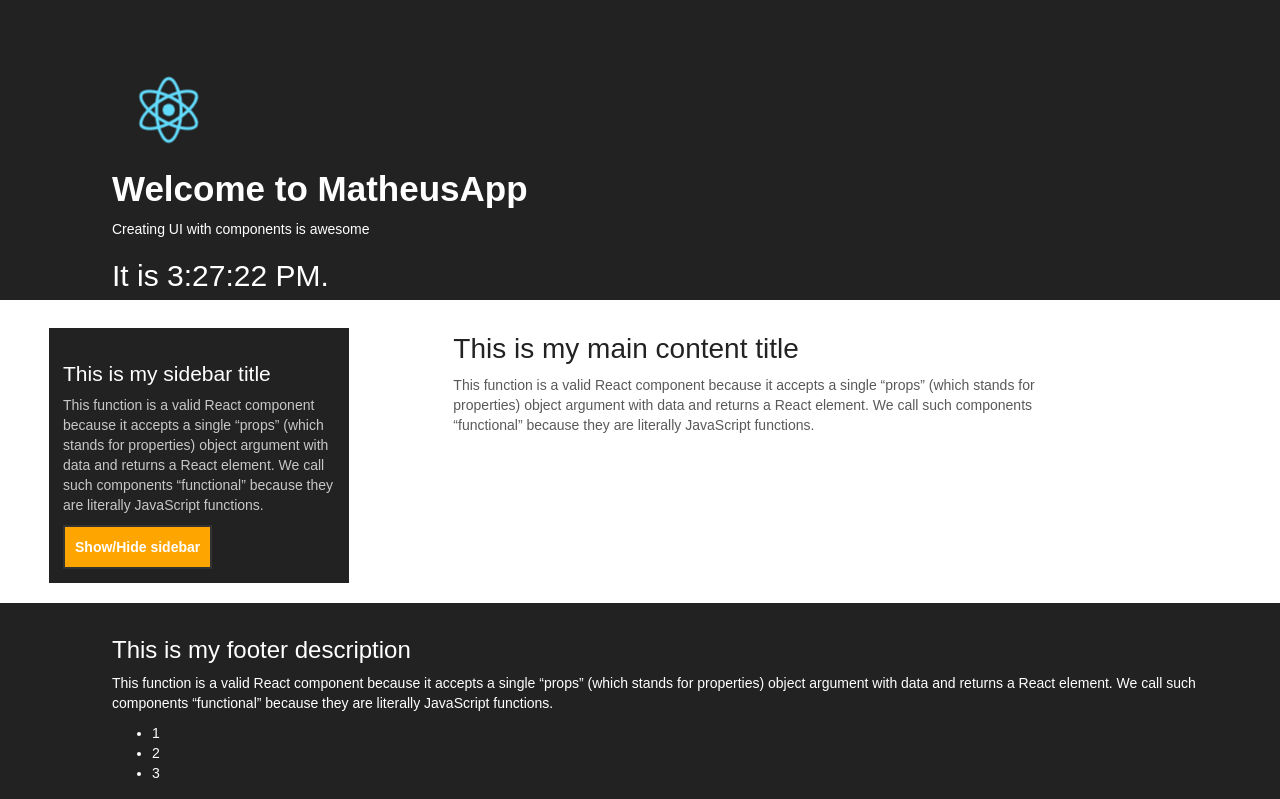
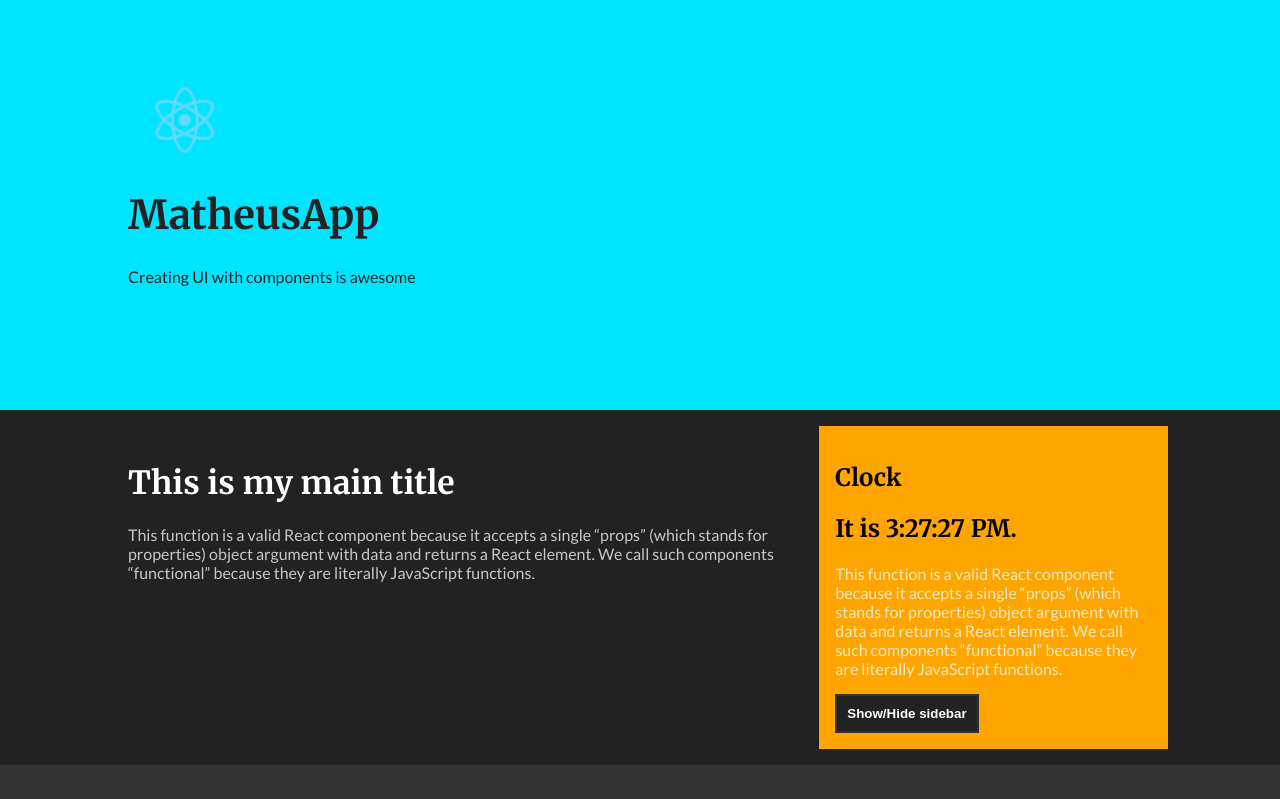
Before and after one commit to matheuseabra/airbnb-clone-client, a React (Create React App) app: page / in a window 1280 px wide. Shown: the top 799 px of the page. Built offline with nearby package versions, Linux system fonts and the light colour scheme.

Commit message:
added CSS grid layout and stateful components

```diff
--- a/package.json
+++ b/package.json
@@ -4,7 +4,6 @@
   "private": true,
   "dependencies": {
     "react": "^16.2.0",
-    "react-bootstrap": "^0.32.1",
     "react-dom": "^16.2.0",
     "react-scripts": "1.1.1"
   },
--- a/public/index.html
+++ b/public/index.html
@@ -10,11 +10,7 @@
     -->
     <link rel="manifest" href="%PUBLIC_URL%/manifest.json">
     <link rel="shortcut icon" href="%PUBLIC_URL%/favicon.ico">
-    <!-- Latest compiled and minified CSS -->
-<link rel="stylesheet" href="https://maxcdn.bootstrapcdn.com/bootstrap/3.3.7/css/bootstrap.min.css" integrity="sha384-BVYiiSIFeK1dGmJRAkycuHAHRg32OmUcww7on3RYdg4Va+PmSTsz/K68vbdEjh4u" crossorigin="anonymous">
-
-<!-- Optional theme -->
-<link rel="stylesheet" href="https://maxcdn.bootstrapcdn.com/bootstrap/3.3.7/css/bootstrap-theme.min.css" integrity="sha384-rHyoN1iRsVXV4nD0JutlnGaslCJuC7uwjduW9SVrLvRYooPp2bWYgmgJQIXwl/Sp" crossorigin="anonymous">
+    <link href="https://fonts.googleapis.com/css?family=Lato|Merriweather:700" rel="stylesheet">
     <!--
       Notice the use of %PUBLIC_URL% in the tags above.
       It will be replaced with the URL of the `public` folder during the build.
--- a/src/App.css
+++ b/src/App.css
@@ -1,5 +1,3 @@
-.App {
-}
 
 .App-logo {
   animation: App-logo-spin infinite 20s linear;
@@ -7,67 +5,56 @@
 }
 
 .container {
-
   display: grid;
-  grid-template-columns: repeat(3, 1fr);
+  grid-template-columns: 1fr 0.5fr;
+  grid-auto-rows: minmax(250px, auto);
   grid-gap: 10px;
 
+  padding: 1em 7em 1em 7em;
 }
+
 .Header {
-  background-color: #222;
-  height: 300px;
-  padding: 0em;
-  color: white;
+  background-color: #00E5FF;
+  height: 250px;
+  color: #222;
   padding: 5em 5em 5em 8em;
-
 }
 
 .Header-title {
-  color: white;
+  color: #222;
   font-size: 2.5em;
   font-weight: bold;
 }
 
 .Header-description {
-  color: white;
+  color: #222;
   font-size: 1em;
 }
 
 .App-intro {
   font-size: large;
-  margin: 10em;
 }
 
 .MainContent {
-
-  grid-column: 2 / 4;
-  grid-row: 1 / 3;
-  width: 600px;
-  padding: 1em 1em 0em 0em;
+  padding: 1em 1em 1em 1em;
 }
 
 .MainContent-title {
-  color: #222;
+  color: #FFF;
   font-size: 2em;
 }
 
 .MainContent-body {
   font-size: 1em;
-  color: #222;
+  color: #FFF;
   opacity: 0.75;
 }
 
 
 .Sidebar {
+  background-color: orange;
+  padding: 1em 1em 1em 1em;
 
-  grid-column: 1 / 3;
-  grid-row: 1;
-
-  background-color: #222;
-  width: 300px;
-  height: auto;
-  margin: 2em 0em 0em -1.5em;
-  padding: 1em 1em 1em 1em;
 }
 
 .Sidebar-title {
@@ -82,20 +69,26 @@
 }
 
 footer {
-  background-color: #222;
+  background-color: #333;
   color: white;
   padding: 1em 1em 1em 8em;
 }
 
 .Button {
   padding: 10px;
-  background-color: orange;
+  background-color: #222;
   color: white;
   font-weight: bold;
   border: 2px solid #333;
   box-shadow: #333
 }
 
+.Box {
+  background: orange;
+  color: #222;
+  padding: 3em;
+}
+
 @keyframes App-logo-spin {
   from { transform: rotate(0deg); }
   to { transform: rotate(360deg); }
--- a/src/App.js
+++ b/src/App.js
@@ -1,14 +1,12 @@
 import React, { Component } from 'react';
-import { Navbar } from 'react-bootstrap';
 import logo from './logo.svg';
 import './App.css';
 
 
 
-const AppTitle = "Welcome to MatheusApp"
+const AppTitle = "MatheusApp"
 const AppDescription = "Creating UI with components is awesome"
 
-const SidebarTitle = "This is my sidebar title"
 const SidebarDescription = "This function is a valid React component because it accepts a single “props” (which stands for properties) object argument with data and returns a React element. We call such components “functional” because they are literally JavaScript functions."
 
 const FooterTitle = "This is my footer description"
@@ -26,6 +24,66 @@ class App extends Component {
     console.log('mounted');
   }
 
+
+
+  render() {
+    return (
+      <div className="bg-dark">
+        <Header title={AppTitle} description={AppDescription} />
+
+        <div className="container">
+
+        <Main title="This is my main title" body={SidebarDescription} />
+
+
+        <Sidebar body={SidebarDescription} />
+
+
+        </div>
+
+        <Footer title={ FooterTitle } body={ FooterDescription } />
+      </div>
+    );
+  }
+}
+
+class Header extends Component {
+
+  render() {
+
+    const { title, description } = this.props;
+
+    return (
+      <header className="Header">
+          <img src={logo} className="App-logo" alt="logo" />
+          <h1 className="Header-title">{this.props.title}</h1>
+          <p className="Header-description">{ this.props.description }</p>
+      </header>
+
+    );
+  }
+}
+
+class Main extends Component {
+
+  render() {
+
+    const { title, body } =  this.props;
+
+    return (
+      <main className="MainContent">
+          <h1 className="MainContent-title">{this.props.title}</h1>
+          <p className="MainContent-body">
+          {this.props.body}
+         </p>
+
+      </main>
+    );
+  }
+}
+
+class Sidebar extends Component {
+
   state = {
     toggle: true
   }
@@ -37,69 +95,13 @@ class App extends Component {
   }
 
   render() {
-    return (
-      <div className="App">
-        <Header title={AppTitle} description={AppDescription} />
 
-        <div className="container">
-
-        <Main title="This is my main content title" body="and this is my main content body of text"/>
-
-
-        <Sidebar title={SidebarTitle} body={SidebarDescription}/>
-
-        </div>
-        <Footer title={FooterTitle} body={FooterDescription}/>
-      </div>
-    );
-  }
-}
-
-class Header extends Component {
-
-  render() {
-
-    const {title, description } = this.props;
-
-    return (
-      <header className="Header">
-          <img src={logo} className="App-logo" alt="logo" />
-          <h1 className="Header-title">{this.props.title}</h1>
-          <p className="Header-description">{ this.props.description }</p>
-          <Clock date={new Date()} />
-      </header>
-
-    );
-  }
-}
-
-class Main extends Component {
-
-
-  render() {
-    return (
-      <main className="MainContent">
-          <h1 className="MainContent-title">{this.props.title}</h1>
-          <p className="MainContent-body">
-          {SidebarDescription}
-         </p>
-
-      </main>
-    );
-  }
-}
-
-class Sidebar extends Component {
-
-
-  render() {
-
-    const { title, body } =  this.props;
+    const { body } =  this.props;
 
     return (
 
       <aside className="Sidebar">
-          <h3 className="Sidebar-title">{this.props.title}</h3>
+          <Clock date={new Date()} />
           <p className="Sidebar-body">
           {this.props.body}
          </p>
@@ -146,9 +148,27 @@ class Clock extends React.Component {
     this.state = {date: new Date()};
   }
 
+  componentDidMount() {
+    this.timerID = setInterval(
+      () => this.tick(),
+      1000
+    );
+  }
+
+  componentWillUnmount() {
+    clearInterval(this.timerID);
+  }
+
+  tick() {
+    this.setState({
+      date: new Date()
+    });
+  }
+
   render() {
     return (
       <div>
+        <h1>Clock</h1>
         <h2>It is {this.state.date.toLocaleTimeString()}.</h2>
       </div>
     );
--- a/src/index.css
+++ b/src/index.css
@@ -1,5 +1,14 @@
 body {
   margin: 0;
-  padding: 0;
-  font-family: sans-serif;
+  font-family: 'Lato', sans-serif;
+  overflow-x: hidden;
 }
+
+h1, h2, h3, h4 {
+  font-family: 'Merriweather', serif;
+  font-weight: 700;
+}
+
+.bg-dark {
+  background-color: #222;
+}
```
Also changed, not shown: 1 other file (tests, documents, lock files or other folders).
